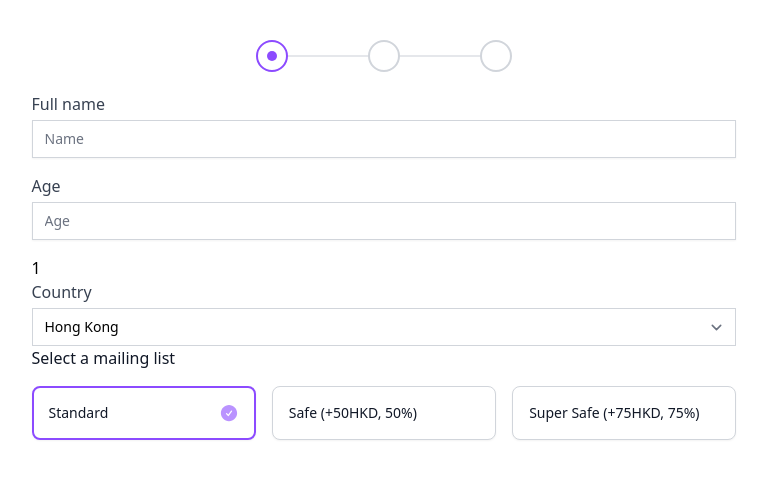
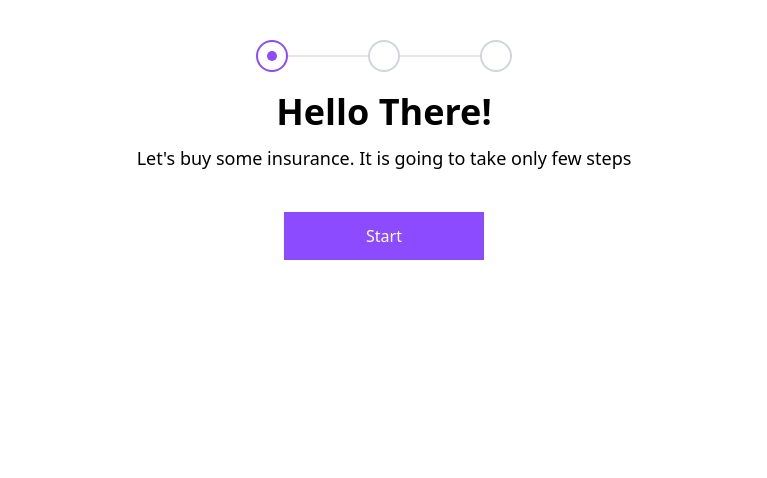
Before and after one commit to ejirocodes/cvg, a Vue app: page / in a window 1280 px wide. Shown: the top 478 px of the page, without its empty margins (256-1023 px from the left). Built offline with nearby package versions, Linux system fonts and the light colour scheme.

Commit message:
feat: wizard form feature

```diff
--- a/src/components/form/BaseInput.vue
+++ b/src/components/form/BaseInput.vue
@@ -22,6 +22,7 @@ defineEmits(["update:value"]);
       class="shadow-sm focus:ring-pri focus:border-pri block w-full sm:text-sm border-gray-300"
       :value="value"
       :type="type"
+      :min="type === 'number' ? '1' : ''"
       @input="$emit('update:value', ($event.target as HTMLInputElement).value)"
     />
   </div>
--- a/src/components/form/BaseSelect.vue
+++ b/src/components/form/BaseSelect.vue
@@ -1,7 +1,7 @@
 <script setup lang="ts">
 import type { Country } from "@/types";
 defineProps<{
-  value: number;
+  value: string;
   id: string;
   label: string;
   countries: Country[];
@@ -24,8 +24,8 @@ defineEmits(["update:value"]);
     >
       <option
         v-for="option in countries"
-        :key="option.value"
-        :value="option.value"
+        :key="option.rate"
+        :value="option.rate"
         v-text="option.label"
       />
     </select>
--- a/src/components/shared/ButtonMain.vue
+++ b/src/components/shared/ButtonMain.vue
@@ -16,7 +16,7 @@ const buttonStyle = computed(() => {
 });
 </script>
 <template>
-  <button :class="buttonStyle" class="border border-pri">
+  <button :class="buttonStyle" class="border border-pri h-12">
     <slot />
   </button>
 </template>
--- /dev/null
+++ b/src/composable/premium.ts
@@ -0,0 +1,26 @@
+import { PREMIUM_VAL } from "@/utils";
+import { computed, watch, type Ref } from "vue";
+import { countries } from "@/data/countries";
+
+export const usePremium = (age: Ref<string>, rate: Ref<string>) => {
+  const country = computed(() =>
+    countries.find((country) => country.rate === rate.value)
+  );
+
+  const premium = computed(() => {
+    let price = 0;
+    if (age.value && rate.value) {
+      price = PREMIUM_VAL * parseInt(age.value) * parseFloat(rate.value);
+      console.log(country.value);
+      //   console.log(age.value);
+      console.log(rate.value);
+    }
+    return price;
+  });
+  //   watch(age, (val) => {
+  //     if (val) {
+  //       console.log(val);
+  //     }
+  //   });
+  return { premium, country };
+};
--- a/src/composable/step.ts
+++ b/src/composable/step.ts
@@ -40,7 +40,6 @@ export default function useStep() {
       }
       //   Set next stepper as current
       if (step.id === current?.id + 1) {
-        console.log(step);
         step.status = StepperStatus.Current;
       }
     });
--- a/src/core-component/WizardWrapper.vue
+++ b/src/core-component/WizardWrapper.vue
@@ -1,6 +1,6 @@
 <script setup lang="ts"></script>
 <template>
-  <main class="min-h-screen h-full flex items-center flex-col">
+  <main class="min-h-screen h-full flex items-center flex-col max-w-xl mx-auto">
     <div class="pt-10">
       <slot name="stepper" />
       <slot name="content" />
--- a/src/data/countries.ts
+++ b/src/data/countries.ts
@@ -4,21 +4,21 @@ import { Currencies } from "@/utils";
 export const countries: Country[] = [
   {
     label: "Hong Kong",
-    value: 1,
+    rate: "1",
     currency: Currencies.HKD,
     locale: "zh-HK",
     basePrice: 100,
   },
   {
     label: "USA",
-    value: 2,
+    rate: "2",
     currency: Currencies.USD,
     locale: "en-US",
     basePrice: 200,
   },
   {
     label: "Australia",
-    value: 3,
+    rate: "3",
     currency: Currencies.AUD,
     locale: "en-AU",
     basePrice: 300,
--- a/src/modules/WizardFormModule.vue
+++ b/src/modules/WizardFormModule.vue
@@ -4,27 +4,30 @@ import StepperWizard from "@/components/multistep-form/StepperWizard.vue";
 import ButtonMain from "@/components/shared/ButtonMain.vue";
 import useStep from "@/composable/step";
 import BaseInput from "../components/form/BaseInput.vue";
-import { computed, ref } from "vue";
+import { computed, ref, watch } from "vue";
 import BaseSelect from "../components/form/BaseSelect.vue";
 // import RadioGroup from "../components/form/RadioGroup.vue";
 import { RadioGroup, RadioGroupLabel, RadioGroupOption } from "@headlessui/vue";
 import { CheckCircleIcon } from "@heroicons/vue/24/solid";
 import { countries } from "@/data/countries";
 import type { Country } from "@/types";
+import { ButtonType } from "@/utils";
+import { usePremium } from "@/composable/premium";
 
-const { currentStep, handleNext, steps } = useStep();
-
+const selectedCountry = ref<Country["rate"]>(countries[0].rate);
 const name = ref("");
 const age = ref("");
-const selectedCountry = ref<Country["value"]>(countries[0].value);
 
-const computedCountrySelected = computed(() => {
-  return countries.find((cntr) => cntr.value === selectedCountry.value);
-});
+const { currentStep, handleNext, handlePrev, steps } = useStep();
+const { premium, country } = usePremium(age, selectedCountry);
+
+// const computedCountrySelected = computed(() => {
+//   return countries.find((cntr) => cntr.rate === selectedCountry.value);
+// });
+
 const options = computed(() => {
-  const calculatedBasePrice = computedCountrySelected.value
-    ?.basePrice as number;
-  const calculatedCurrency = computedCountrySelected.value?.currency;
+  const calculatedBasePrice = country.value?.basePrice as number;
+  const calculatedCurrency = country.value?.currency;
 
   return [
     {
@@ -48,6 +51,10 @@ const options = computed(() => {
   ];
 });
 const selectedOption = ref(options.value[0]);
+
+watch(selectedCountry, () => {
+  selectedOption.value = options.value[0];
+});
 </script>
 
 <template>
@@ -56,10 +63,10 @@ const selectedOption = ref(options.value[0]);
       <StepperWizard class="mb-5" :steps="steps" />
     </template>
     <template #content>
-      <!-- <div class="text-center" v-if="currentStep === 1">
-        <div class="mb-8">
-          <h1 class="font-bold text-2xl mb-3">Hello There!</h1>
-          <p class="text-sm">
+      <section class="text-center" v-if="currentStep === 1">
+        <div class="mb-10">
+          <h1 class="font-bold text-4xl mb-3">Hello There!</h1>
+          <p class="text-lg">
             Let's buy some insurance. It is going to take only few steps
           </p>
         </div>
@@ -67,8 +74,8 @@ const selectedOption = ref(options.value[0]);
         <ButtonMain class="w-[200px] h-12" @click="handleNext(currentStep)">
           Start
         </ButtonMain>
-      </div> -->
-      <section>
+      </section>
+      <section v-if="currentStep === 2">
         <div class="mb-4">
           <BaseInput
             v-model:value="name"
@@ -87,7 +94,6 @@ const selectedOption = ref(options.value[0]);
             label="Age"
           />
         </div>
-        {{ selectedCountry }}
         <BaseSelect
           :countries="countries"
           id="country"
@@ -95,10 +101,6 @@ const selectedOption = ref(options.value[0]);
           label="Country"
         />
         <RadioGroup v-model="selectedOption">
-          <RadioGroupLabel class="text-base font-medium text-gray-900">
-            Select a mailing list
-          </RadioGroupLabel>
-
           <div class="mt-4 grid grid-cols-1 gap-y-6 sm:grid-cols-3 sm:gap-x-4">
             <RadioGroupOption
               as="template"
@@ -140,8 +142,23 @@ const selectedOption = ref(options.value[0]);
             </RadioGroupOption>
           </div>
         </RadioGroup>
-        <!-- {{ option }} -->
-        <!-- <RadioGroup v-model:value="option" :options="options" /> -->
+        <div
+          class="mx-auto text-center flex-col mt-16 gap-4 flex justify-center items-center"
+        >
+          <p class="block" v-show="premium">Your premium is {{ premium }}</p>
+          <div>
+            <ButtonMain
+              @click="handlePrev"
+              :buttonType="ButtonType.Outline"
+              class="w-[200px] mr-10"
+            >
+              Back
+            </ButtonMain>
+            <ButtonMain @click="handleNext" class="w-[200px]">
+              Next
+            </ButtonMain>
+          </div>
+        </div>
       </section>
     </template>
   </WizardWrapper>
--- a/src/types/interface.ts
+++ b/src/types/interface.ts
@@ -11,7 +11,7 @@ export interface Step {
 }
 export interface Country {
   label: string;
-  value: number;
+  rate: string;
   currency: Currency;
   locale: string;
   basePrice: number;
--- a/src/utils/constant.ts
+++ b/src/utils/constant.ts
@@ -30,3 +30,6 @@ export const Currencies = createEnum({
   USD: "USD",
   AUD: "AUD",
 });
+
+export const PREMIUM_VAL = 10;
+export const MAX_AGE = 100;
```
